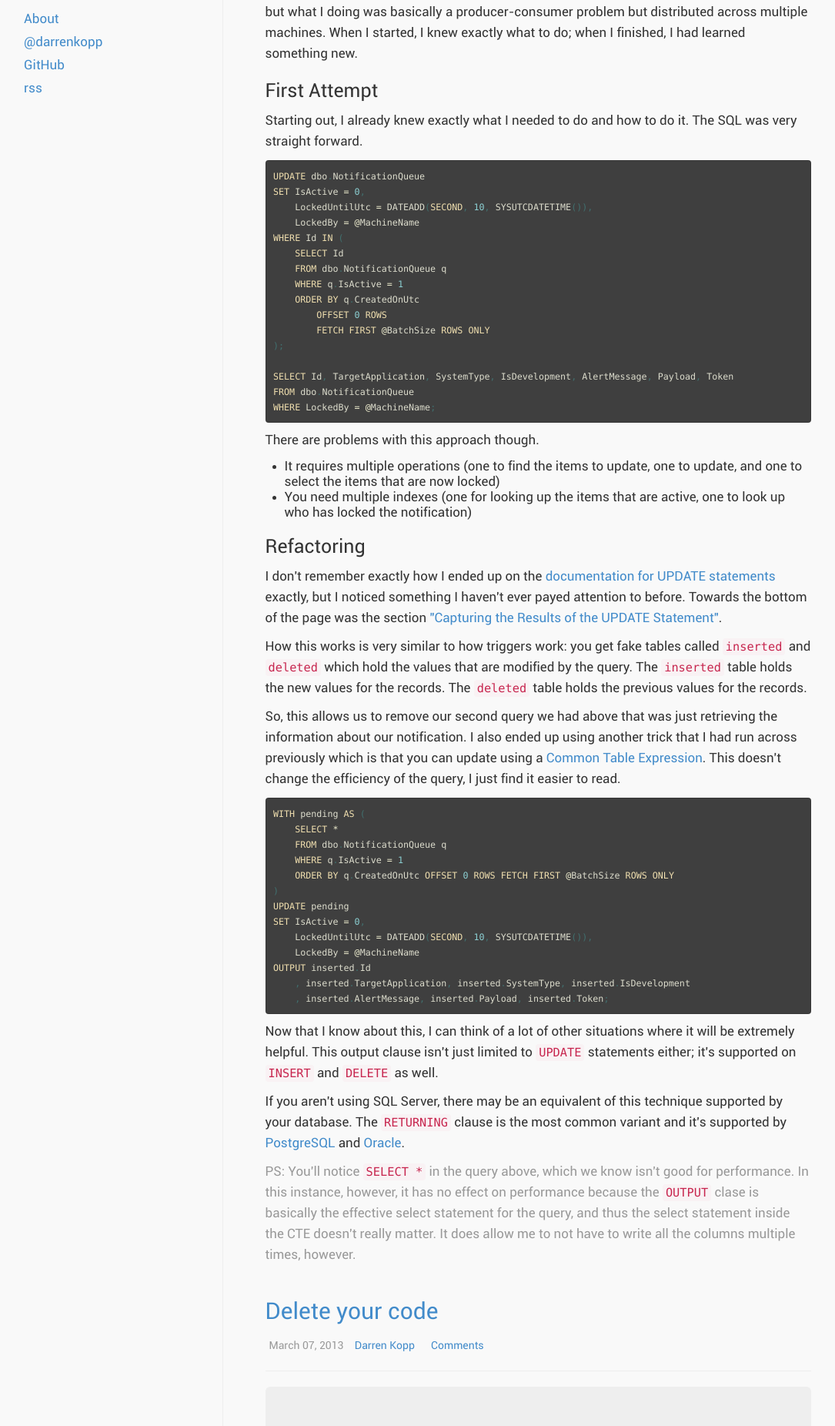
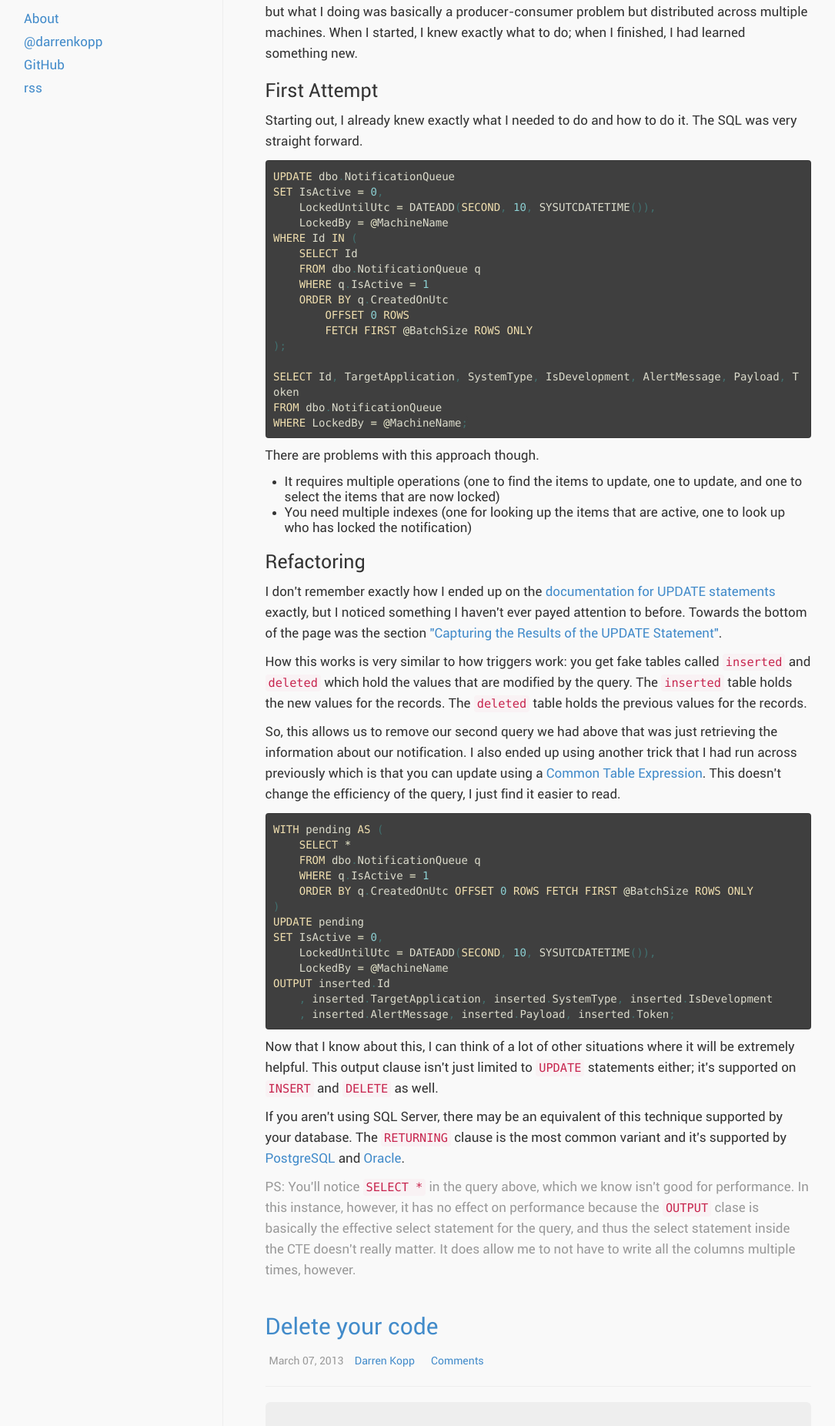
Before and after one commit to darrenkopp/darrenkopp.github.com, a Jekyll site: the page built from index.html, in a window 1280 px wide. Shown: the part 387-2239 px from the top of the page at 77% size, without its empty margins (59-1144 px from the left). Built offline with Jekyll 4.4.1, drawn with Linux system fonts in a browser that asks for light colours; the list of posts is cut into pages by our own code; comment, search, counter and statistics services are not loaded.

Commit message:
site enhancements
bigger font for code
use page title over site title

```diff
--- a/_layouts/layout.html
+++ b/_layouts/layout.html
@@ -5,7 +5,11 @@
     <meta charset="utf-8" />
     <meta name="Author" content="{{ site.author }}" />
     <meta name="description" content="{{ site.description }}" />
+    {% if page.title %}
+    <title>{{ page.title }}</title>
+    {% else %}
     <title>{{ site.name }}</title>
+    {% endif %}
     <meta name="viewport" content="width=device-width, initial-scale=1.0">
     <link rel="alternate" type="application/rss+xml" title="{{ site.name }}" href="{{ site.rss_url }}" />
     <link rel="shortcut icon" type="image/x-icon" href="/favicon.ico" />
@@ -41,7 +45,7 @@
             <h3 class="muted">Navigating through software, line by line</h3>
             <nav>
                 <ul class="menu list-unstyled">
-                    <li><a href="/about.html">About</a></li>
+                    <li><a href="/about">About</a></li>
                 </ul>
             </nav>
             <ul class="social list-unstyled">
--- a/css/style.css
+++ b/css/style.css
@@ -90,3 +90,7 @@ body {
         margin-top: 10px;
         margin-bottom: 25px;
     }
+
+.highlight pre, .highlight code {
+    font-size: 14px;
+}
```
